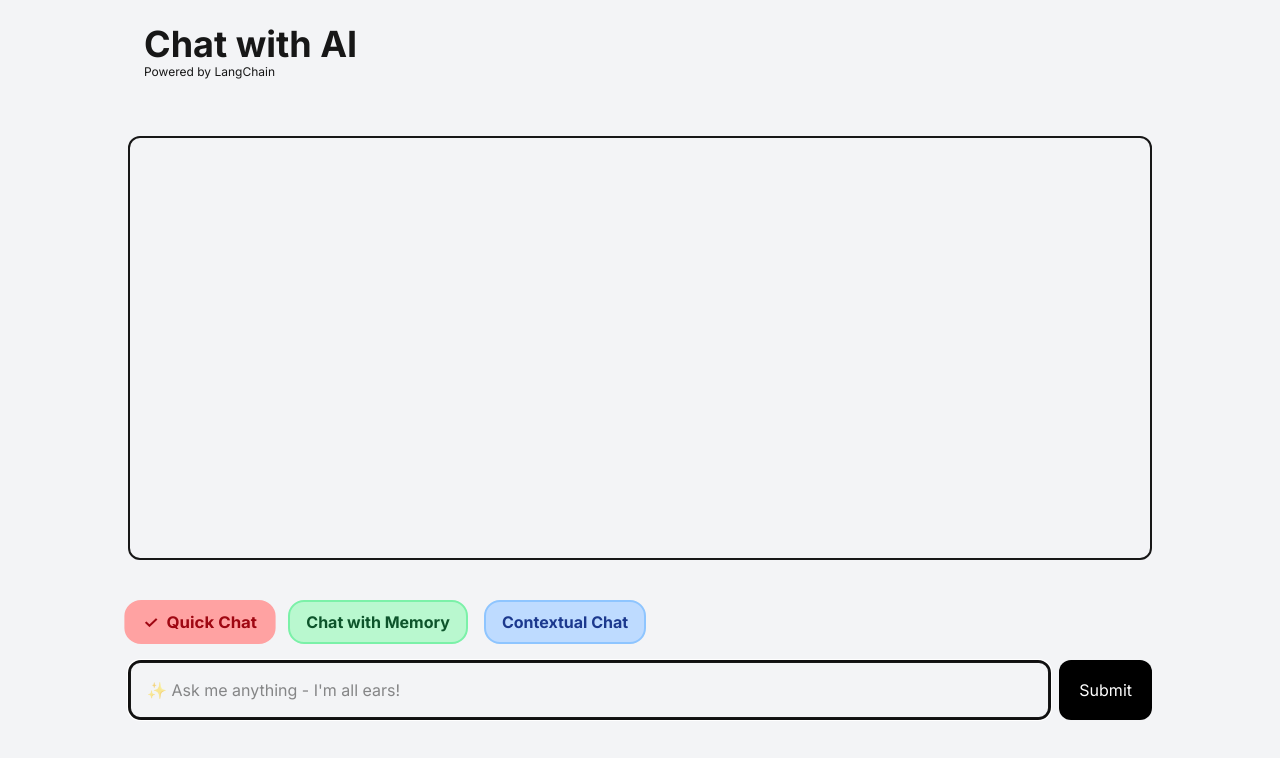
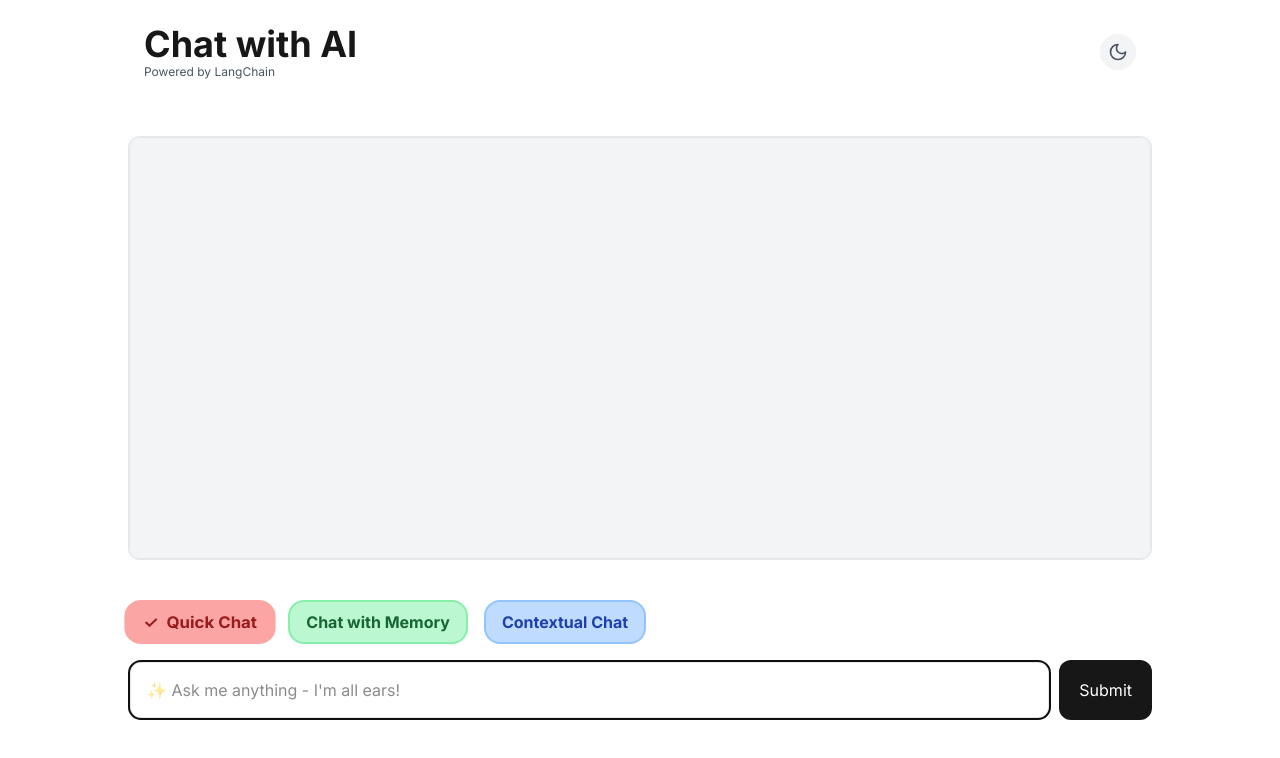
Before and after one commit to anonlegionoke/Chat-with-AI-RAG, a Next.js app: page / in a window 1280 px wide. Shown: the top 758 px of the page. Built offline with nearby package versions, Linux system fonts and the light colour scheme.

Commit message:
added-dark-theme

```diff
--- a/package.json
+++ b/package.json
@@ -21,6 +21,7 @@
     "react": "^18",
     "react-dom": "^18",
     "react-markdown": "^10.1.0",
+    "react-syntax-highlighter": "^15.6.1",
     "tailwind-merge": "^2.2.2",
     "tailwindcss-animate": "^1.0.7"
   },
@@ -30,6 +31,7 @@
     "@types/node": "^20",
     "@types/react": "^19",
     "@types/react-dom": "^19",
+    "@types/react-syntax-highlighter": "^15.5.13",
     "eslint": "^9",
     "eslint-config-next": "15.3.1",
     "tailwindcss": "^4",
--- a/src/app/chat-interface/AttachmentPopup.tsx
+++ b/src/app/chat-interface/AttachmentPopup.tsx
@@ -5,6 +5,8 @@ import { useState } from 'react'
 
 const AttachmentPopup = ({ setIsAttachmentPopupOpen }: { setIsAttachmentPopupOpen: (open: boolean) => void }) => {
     const [isUploading, setIsUploading] = useState(false)
+    const [pdfHover, setPdfHover] = useState(false)
+    const [jsonHover, setJsonHover] = useState(false)
 
     const handleFileSelect = async (type: 'pdf' | 'json') => {
         const input = document.createElement('input')
@@ -50,12 +52,16 @@ const AttachmentPopup = ({ setIsAttachmentPopupOpen }: { setIsAttachmentPopupOpe
             />
 
             {/* Popup Content */}
-            <div className="fixed left-1/2 top-1/2 -translate-x-1/2 -translate-y-1/2 w-full md:max-w-md lg:max-w-lg min-w-[350px] max-w-[90vw] bg-white rounded-xl shadow-2xl p-6">
+            <div
+                className="fixed left-1/2 top-1/2 -translate-x-1/2 -translate-y-1/2 w-full md:max-w-md lg:max-w-lg min-w-[350px] max-w-[90vw] rounded-xl shadow-2xl p-6 transition-colors"
+                style={{ backgroundColor: 'var(--chat-bg)', color: 'var(--text-primary)' }}
+            >
                 <div className="flex justify-between items-center mb-4">
-                    <h2 className="text-xl font-semibold">Upload File</h2>
+                    <h2 className="text-xl font-semibold" style={{ color: 'var(--text-primary)' }}>Upload File</h2>
                     <button
                         onClick={() => !isUploading && setIsAttachmentPopupOpen(false)}
-                        className="text-gray-500 hover:text-gray-700 transition-colors cursor-pointer disabled:opacity-50 disabled:cursor-not-allowed"
+                        className="transition-colors cursor-pointer disabled:opacity-50 disabled:cursor-not-allowed"
+                        style={{ color: 'var(--text-secondary)' }}
                         disabled={isUploading}
                     >
                         <CloseIcon />
@@ -64,21 +70,33 @@ const AttachmentPopup = ({ setIsAttachmentPopupOpen }: { setIsAttachmentPopupOpe
                 <div className="flex gap-14 p-8 justify-center">
                     <div
                         onClick={() => !isUploading && handleFileSelect('pdf')}
-                        className={`border-3 border-red-400 rounded-lg p-10 text-center flex flex-col items-center gap-2 cursor-pointer bg-red-300 hover:bg-red-400 transition-colors ${isUploading ? 'opacity-50 cursor-not-allowed' : ''}`}
+                        className={`border-3 rounded-lg p-10 text-center flex flex-col items-center gap-2 cursor-pointer transition-colors ${isUploading ? 'opacity-50 cursor-not-allowed' : ''}`}
+                        style={{
+                            backgroundColor: pdfHover ? 'var(--pdf-border, #f87171)' : 'var(--pdf-bg, #fee2e2)',
+                            borderColor: 'var(--pdf-border, #f87171)',
+                        }}
+                        onMouseEnter={() => setPdfHover(true)}
+                        onMouseLeave={() => setPdfHover(false)}
                     >
                         <PdfIcon />
-                        <span className="text-red-700 font-medium">PDF</span>
+                        <span className="font-medium" style={{ color: 'var(--pdf-text, #b91c1c)' }}>PDF</span>
                     </div>
                     <div
                         onClick={() => !isUploading && handleFileSelect('json')}
-                        className={`border-3 border-yellow-300 rounded-lg p-10 text-center flex flex-col items-center gap-2 cursor-pointer bg-yellow-200 hover:bg-yellow-300 transition-colors ${isUploading ? 'opacity-50 cursor-not-allowed' : ''}`}
+                        className={`border-3 rounded-lg p-10 text-center flex flex-col items-center gap-2 cursor-pointer transition-colors ${isUploading ? 'opacity-50 cursor-not-allowed' : ''}`}
+                        style={{
+                            backgroundColor: jsonHover ? 'var(--json-border, #fde047)' : 'var(--json-bg, #fef9c3)',
+                            borderColor: 'var(--json-border, #fde047)',
+                        }}
+                        onMouseEnter={() => setJsonHover(true)}
+                        onMouseLeave={() => setJsonHover(false)}
                     >
                         <JsonIcon />
-                        <span className="text-yellow-700 font-medium">JSON</span>
+                        <span className="font-medium" style={{ color: 'var(--json-text, #a16207)' }}>JSON</span>
                     </div>
                 </div>
                 {isUploading && (
-                    <div className="text-center text-gray-500">
+                    <div className="text-center" style={{ color: 'var(--text-secondary)' }}>
                         Uploading file...
                     </div>
                 )}
--- a/src/app/chat-interface/page.tsx
+++ b/src/app/chat-interface/page.tsx
@@ -5,12 +5,14 @@ import { useChat } from "ai/react"
 import { useRef, useEffect, useState } from 'react'
 import AttachmentPopup from "./AttachmentPopup"
 import ReactMarkdown from 'react-markdown'
+import { Moon, Sun } from 'lucide-react'
 
 type ChatMode = 'quick' | 'memory' | 'contextual'
 
 export function ChatInterface() {
     const [isAttachmentPopupOpen, setIsAttachmentPopupOpen] = useState(false);
     const [chatMode, setChatMode] = useState<ChatMode>('quick');
+    const [isDarkMode, setIsDarkMode] = useState(false);
     const { messages, input, handleInputChange, handleSubmit, isLoading } = useChat({
         api: `api/${chatMode}`,
         onError: (e) => {
@@ -25,6 +27,25 @@ export function ChatInterface() {
             domNode.scrollTop = domNode.scrollHeight
         }
     }, [messages])
+
+    useEffect(() => {
+        const savedTheme = localStorage.getItem('theme')
+        if (savedTheme) {
+            setIsDarkMode(savedTheme === 'dark')
+            document.documentElement.setAttribute('data-theme', savedTheme)
+        } else {
+            const prefersDark = window.matchMedia('(prefers-color-scheme: dark)').matches
+            setIsDarkMode(prefersDark)
+            document.documentElement.setAttribute('data-theme', prefersDark ? 'dark' : 'light')
+        }
+    }, [])
+
+    const toggleDarkMode = () => {
+        const newDarkMode = !isDarkMode
+        setIsDarkMode(newDarkMode)
+        document.documentElement.setAttribute('data-theme', newDarkMode ? 'dark' : 'light')
+        localStorage.setItem('theme', newDarkMode ? 'dark' : 'light')
+    }
 
     const getPlaceholder = () => {
         switch (chatMode) {
@@ -53,28 +74,60 @@ export function ChatInterface() {
     }
 
     return (
-        <main className="flex flex-col w-full h-screen max-h-dvh px-4 sm:px-6 bg-gray-100">
+        <main className="flex flex-col w-full h-screen max-h-dvh px-4 sm:px-6" style={{ backgroundColor: 'var(--background)' }}>
 
-            <header className="p-4 w-full max-w-5xl mx-auto mt-2">
-                <h1 className="text-4xl font-bold">Chat with AI</h1>
-                <p className="text-muted-foreground text-xs">Powered by LangChain</p>
+            <header className="p-4 w-full max-w-5xl mx-auto mt-2 flex justify-between items-center">
+                <div>
+                    <h1 className="text-4xl font-bold" style={{ color: 'var(--text-primary)' }}>Chat with AI</h1>
+                    <p className="text-xs" style={{ color: 'var(--text-secondary)' }}>Powered by LangChain</p>
+                </div>
+                <button
+                    onClick={toggleDarkMode}
+                    className="p-2 rounded-full transition-colors cursor-pointer"
+                    style={{ backgroundColor: 'var(--chat-bg)' }}
+                    aria-label="Toggle dark mode"
+                >
+                    {isDarkMode ? <Sun className="h-5 w-5" /> : <Moon className="h-5 w-5" style={{ color: 'var(--text-secondary)' }} />}
+                </button>
             </header>
 
-            <section className="container flex flex-col flex-grow gap-4 mx-auto max-w-5xl border-2 mt-10 rounded-xl">
-                <ul ref={chatParent} className="h-1 p-4 flex-grow bg-muted/50 rounded-lg overflow-y-auto flex flex-col gap-4">
+            <section className="container flex flex-col flex-grow gap-4 mx-auto max-w-5xl mt-10 rounded-xl" style={{ border: '2px solid var(--border-color)' }}>
+                <ul ref={chatParent} className="h-1 p-4 flex-grow rounded-lg overflow-y-auto flex flex-col gap-4" style={{ backgroundColor: 'var(--chat-bg)' }}>
                     {messages.map((m, index) => (
                         <div key={index}>
                             {m.role === 'user' ? (
                                 <li key={m.id} className="flex flex-row">
-                                    <div className="rounded-xl p-4 bg-background shadow-md flex max-w-[85%]">
-                                        <p className="text-primary whitespace-pre-wrap">{m.content}</p>
+                                    <div className="rounded-xl p-4 shadow-md flex max-w-[85%]" style={{ backgroundColor: 'var(--message-bg)' }}>
+                                        <p className="whitespace-pre-wrap" style={{ color: 'var(--text-primary)' }}>{m.content}</p>
                                     </div>
                                 </li>
                             ) : (
                                 <li key={m.id} className="flex flex-row-reverse">
-                                    <div className="rounded-xl p-4 bg-background shadow-md flex max-w-[85%]">
-                                        <div className="text-primary prose prose-sm max-w-none [&_a]:text-blue-600 [&_a]:underline [&_a]:hover:text-blue-800 [&_pre]:bg-gray-100 [&_pre]:p-2 [&_pre]:rounded-md [&_code]:bg-gray-100 [&_code]:px-1 [&_code]:rounded">
-                                            <ReactMarkdown>{m.content}</ReactMarkdown>
+                                    <div className="rounded-xl p-4 shadow-md flex max-w-[85%]" style={{ backgroundColor: 'var(--message-bg)' }}>
+                                        <div className="prose prose-sm max-w-none" style={{ color: 'var(--text-primary)' }}>
+                                            <ReactMarkdown
+                                                components={{
+                                                    pre: ({ node, ...props }) => (
+                                                        <div className="relative">
+                                                            <pre className="bg-gray-800 text-gray-100 p-4 rounded-lg overflow-x-auto" {...props as React.HTMLAttributes<HTMLPreElement>} />
+                                                        </div>
+                                                    ),
+                                                    code: ({ node, className, children, ...props }) => {
+                                                        const match = /language-(\w+)/.exec(className || '')
+                                                        return match ? (
+                                                            <pre className={className} {...props as React.HTMLAttributes<HTMLPreElement>}>
+                                                                {children}
+                                                            </pre>
+                                                        ) : (
+                                                            <code className="bg-gray-100 text-gray-800 px-1 py-0.5 rounded" {...props}>
+                                                                {children}
+                                                            </code>
+                                                        )
+                                                    }
+                                                }}
+                                            >
+                                                {m.content}
+                                            </ReactMarkdown>
                                         </div>
                                     </div>
                                 </li>
@@ -83,7 +136,7 @@ export function ChatInterface() {
                     ))}
                     {isLoading && (
                         <li className="flex flex-row-reverse">
-                            <div className="rounded-xl p-4 bg-background shadow-md flex">
+                            <div className="rounded-xl p-4 shadow-md flex" style={{ backgroundColor: 'var(--message-bg)' }}>
                                 <div className="flex space-x-3">
                                     <div className={`w-3 h-3 ${getLoadingColor()} rounded-full animate-bounce [animation-delay:-0.3s]`}></div>
                                     <div className={`w-3 h-3 ${getLoadingColor()} rounded-full animate-bounce [animation-delay:-0.15s]`}></div>
@@ -99,23 +152,38 @@ export function ChatInterface() {
                 <div id="buttons" className="flex w-full max-w-5xl mx-auto items-center pb-4 space-x-4">
                     <button
                         onClick={() => setChatMode('quick')}
-                        className={`${chatMode === 'quick' ? 'bg-red-300 scale-x-105' : 'bg-red-200'} text-red-800 font-bold rounded-2xl px-4 py-2 hover:bg-red-300 cursor-pointer border-2 border-red-300 flex items-center gap-2 transition-all duration-300 ease-in-out`}
+                        className={`${chatMode === 'quick' ? 'scale-x-105' : ''} font-bold rounded-2xl px-4 py-2 cursor-pointer border-2 flex items-center gap-2 transition-all duration-300 ease-in-out`}
+                        style={{
+                            backgroundColor: chatMode === 'quick' ? 'var(--quick-button-active)' : 'var(--quick-button-bg)',
+                            color: 'var(--quick-button-text)',
+                            borderColor: chatMode === 'quick' ? 'var(--quick-button-active)' : 'var(--quick-button-border)'
+                        }}
                     >
-                        {chatMode === 'quick' && <span className="text-red-800 font-bold">✓</span>}
+                        {chatMode === 'quick' && <span className="font-bold" style={{ color: 'var(--quick-button-text)' }}>✓</span>}
                         Quick Chat
                     </button>
                     <button
                         onClick={() => setChatMode('memory')}
-                        className={`${chatMode === 'memory' ? 'bg-green-300 scale-x-105' : 'bg-green-200'} text-green-900 font-bold rounded-2xl px-4 py-2 hover:bg-green-300 cursor-pointer border-2 border-green-300 flex items-center gap-2 transition-all duration-300 ease-in-out`}
+                        className={`${chatMode === 'memory' ? 'scale-x-105' : ''} font-bold rounded-2xl px-4 py-2 cursor-pointer border-2 flex items-center gap-2 transition-all duration-300 ease-in-out`}
+                        style={{
+                            backgroundColor: chatMode === 'memory' ? 'var(--memory-button-active)' : 'var(--memory-button-bg)',
+                            color: 'var(--memory-button-text)',
+                            borderColor: chatMode === 'memory' ? 'var(--memory-button-active)' : 'var(--memory-button-border)'
+                        }}
                     >
-                        {chatMode === 'memory' && <span className="text-green-900 font-bold">✓</span>}
+                        {chatMode === 'memory' && <span className="font-bold" style={{ color: 'var(--memory-button-text)' }}>✓</span>}
                         Chat with Memory
                     </button>
                     <button
                         onClick={() => setChatMode('contextual')}
-                        className={`${chatMode === 'contextual' ? 'bg-blue-300 scale-x-105' : 'bg-blue-200'} text-blue-900 font-bold rounded-2xl px-4 py-2 hover:bg-blue-300 cursor-pointer border-2 border-blue-300 flex items-center gap-2 transition-all duration-300 ease-in-out`}
+                        className={`${chatMode === 'contextual' ? 'scale-x-105' : ''} font-bold rounded-2xl px-4 py-2 cursor-pointer border-2 flex items-center gap-2 transition-all duration-300 ease-in-out`}
+                        style={{
+                            backgroundColor: chatMode === 'contextual' ? 'var(--contextual-button-active)' : 'var(--contextual-button-bg)',
+                            color: 'var(--contextual-button-text)',
+                            borderColor: chatMode === 'contextual' ? 'var(--contextual-button-active)' : 'var(--contextual-button-border)'
+                        }}
                     >
-                        {chatMode === 'contextual' && <span className="text-blue-900 font-bold">✓</span>}
+                        {chatMode === 'contextual' && <span className="font-bold" style={{ color: 'var(--contextual-button-text)' }}>✓</span>}
                         Contextual Chat
                     </button>
                 </div>
@@ -123,6 +191,11 @@ export function ChatInterface() {
                     <div className="flex-1 relative">
                         <input
                             className="w-full min-h-[60px] rounded-xl px-4 py-2 border-2 focus:border-3 pr-12"
+                            style={{
+                                backgroundColor: 'var(--message-bg)',
+                                color: 'var(--text-primary)',
+                                borderColor: 'var(--border-color)'
+                            }}
                             placeholder={getPlaceholder()}
                             type="text"
                             value={input}
@@ -133,7 +206,8 @@ export function ChatInterface() {
                         {chatMode === 'contextual' && (
                             <button
                                 type="button"
-                                className="absolute right-3 top-1/2 -translate-y-1/2 text-gray-500 hover:text-gray-700 cursor-pointer"
+                                className="absolute right-3 top-1/2 -translate-y-1/2 cursor-pointer"
+                                style={{ color: 'var(--text-secondary)' }}
                                 onClick={() => {setIsAttachmentPopupOpen(true)}}
                             >
                                 <AttachmentIcon />
@@ -141,7 +215,11 @@ export function ChatInterface() {
                         )}
                     </div>
                     <button
-                        className="ml-2 bg-black text-white rounded-xl px-5 py-4.5 hover:bg-gray-700 cursor-pointer disabled:opacity-50 disabled:cursor-not-allowed transition-opacity duration-200"
+                        className="ml-2 rounded-xl px-5 py-4.5 cursor-pointer disabled:opacity-50 disabled:cursor-not-allowed transition-opacity duration-200"
+                        style={{
+                            backgroundColor: 'var(--text-primary)',
+                            color: 'var(--background)'
+                        }}
                         type="submit"
                         disabled={isLoading}
                     >
```
Also changed, not shown: src/app/globals.css (+37 -5 lines), tailwind.config.ts (added, +13 -0 lines), 1 other file (tests, documents, lock files or other folders).
